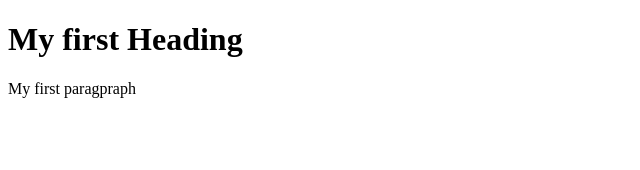
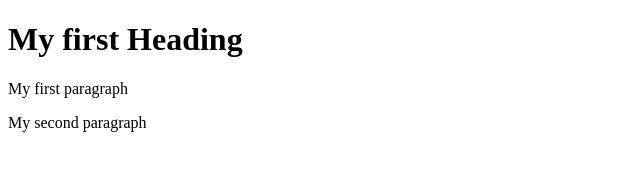
Before and after one commit to RoverDOS/first_project, a plain HTML site: page page1.html in a window 1280 px wide. Shown: the whole page, without its empty margins (0-640 px from the left). Drawn offline with Linux system fonts and the light colour scheme.

Commit message:
Add new paragraph

```diff
--- a/page1.html
+++ b/page1.html
@@ -6,7 +6,8 @@
 <body>
 
 <h1>My first Heading</h1>
-<p>My first paragpraph</p>
+<p>My first paragraph</p>
+<p>My second paragraph</p>
 
 </body>
 </html>
```
